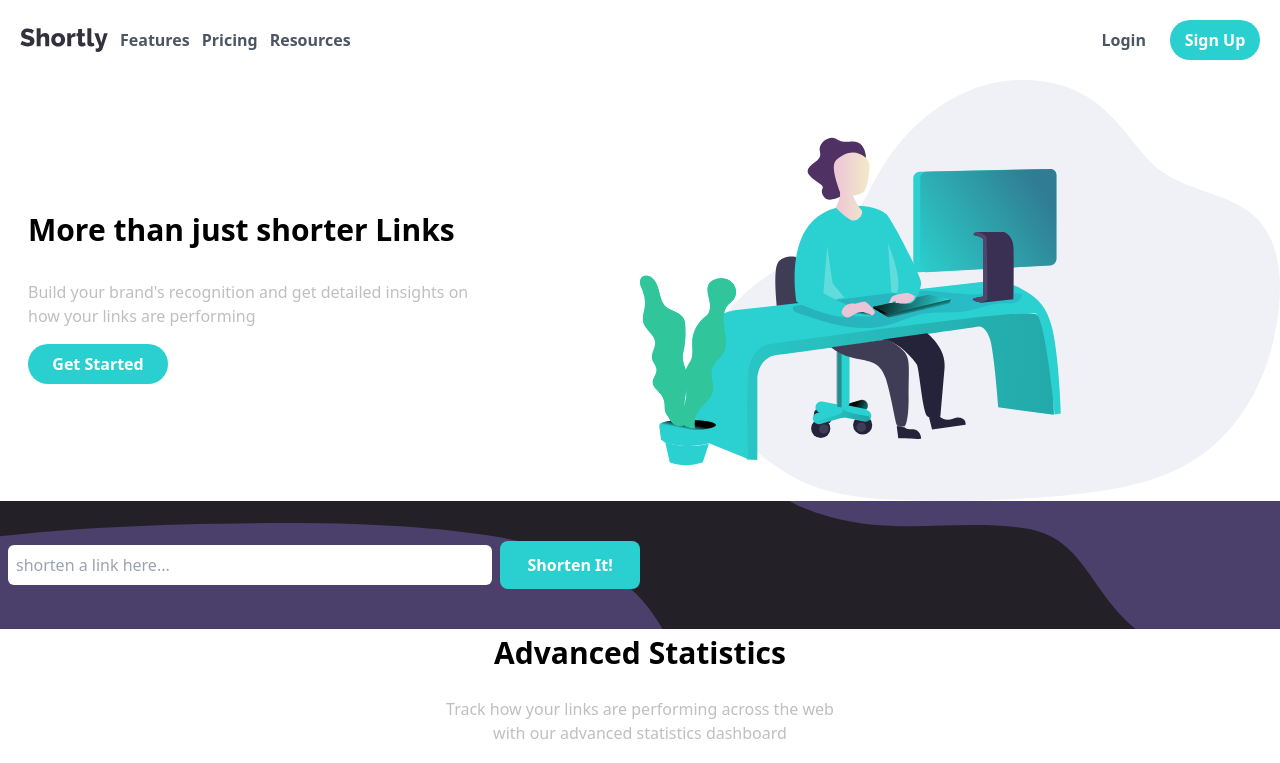
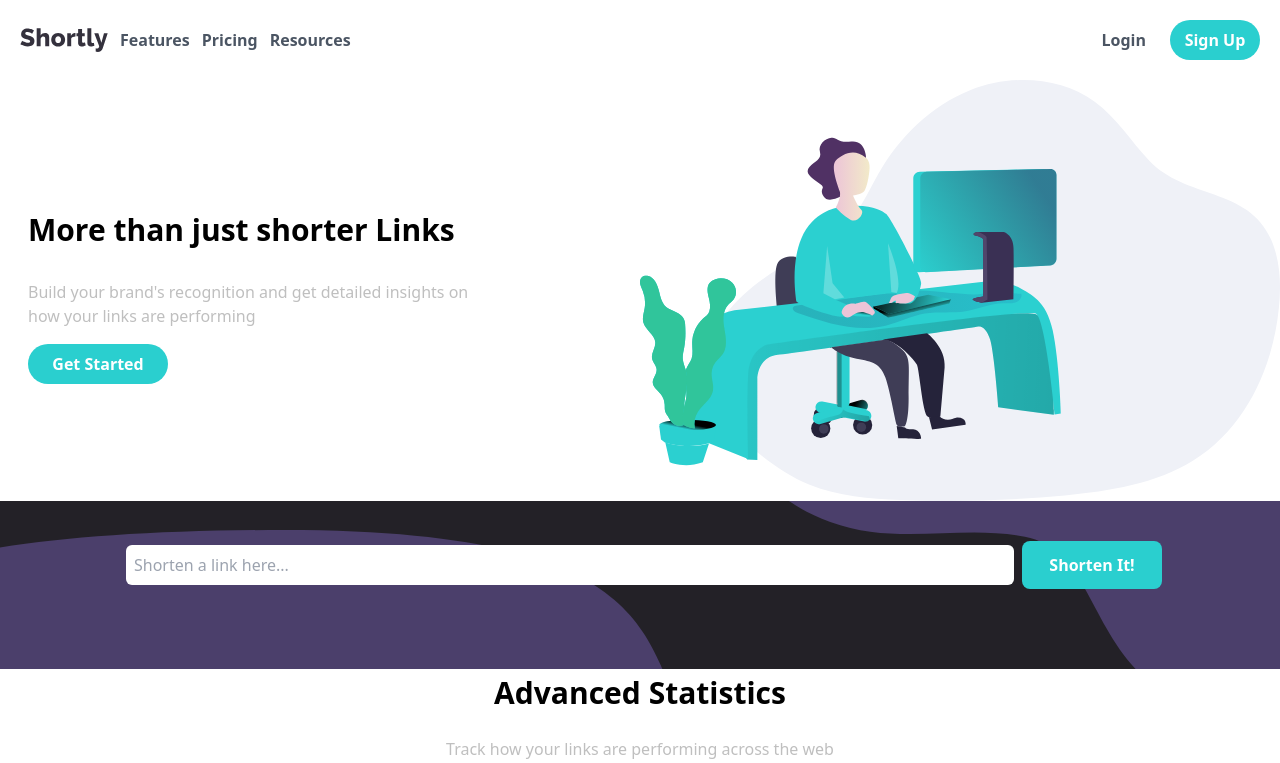
Before and after one commit to Md-Raihan-Alam/url-short-site-react, a React (Create React App) app: page / in a window 1280 px wide. Shown: the top 763 px of the page. Built offline with nearby package versions, Linux system fonts and the light colour scheme.

Commit message:
route set up, and ui fixed

```diff
--- a/package.json
+++ b/package.json
@@ -41,5 +41,6 @@
     "autoprefixer": "^10.4.19",
     "postcss": "^8.4.38",
     "tailwindcss": "^3.4.4"
-  }
+  },
+  "proxy": "https://cleanuri.com/api/v1/shorten"
 }
--- a/src/App.js
+++ b/src/App.js
@@ -1,19 +1,12 @@
-import Header from "./componenets/Header";
-import Hero from "./componenets/Hero";
-import ShortenLink from "./componenets/ShortenLink";
-import Offers from "./componenets/Offers";
-import Boost from "./componenets/Boost";
-import Footer from "./componenets/Footer";
+import Dashbaord from "./Dashboard";
+import { BrowserRouter, Routes, Route } from "react-router-dom";
 function App() {
   return (
-    <div>
-      <Header />
-      <Hero />
-      <ShortenLink />
-      <Offers />
-      <Boost />
-      <Footer />
-    </div>
+    <BrowserRouter>
+      <Routes>
+        <Route path="/" element={<Dashbaord />} />
+      </Routes>
+    </BrowserRouter>
   );
 }
 
--- /dev/null
+++ b/src/Dashboard.js
@@ -0,0 +1,20 @@
+import Header from "./componenets/Header";
+import Hero from "./componenets/Hero";
+import ShortenLink from "./componenets/ShortenLink";
+import Offers from "./componenets/Offers";
+import Boost from "./componenets/Boost";
+import Footer from "./componenets/Footer";
+function Dashbaord() {
+  return (
+    <div>
+      <Header />
+      <Hero />
+      <ShortenLink />
+      <Offers />
+      <Boost />
+      <Footer />
+    </div>
+  );
+}
+
+export default Dashbaord;
--- a/src/componenets/ShortenLink.js
+++ b/src/componenets/ShortenLink.js
@@ -1,4 +1,4 @@
-import { useState } from "react";
+import React, { useState } from "react";
 
 const ShortenLink = () => {
   const [linkURL, setLinkURL] = useState("");
@@ -6,31 +6,33 @@ const ShortenLink = () => {
   const [error, setError] = useState(false);
 
   const shortenAPI = async (urlLink) => {
-    const url = "https://cleanuri.com/api/v1/shorten";
-    const encodedUrlLink = encodeURIComponent(urlLink.trim());
+    const apiUrl = "https://smolurl.com/api/links";
 
     try {
-      const response = await fetch(url, {
+      const response = await fetch(apiUrl, {
         method: "POST",
         headers: {
-          "Content-Type": "application/x-www-form-urlencoded",
+          Accept: "application/json",
+          "Content-Type": "application/json",
         },
-        body: `url=${encodedUrlLink}`,
+        body: JSON.stringify({
+          url: urlLink,
+        }),
       });
 
-      const ans = await response.json();
+      if (!response.ok) {
+        throw new Error("ERROR " + response.statusText);
+      }
 
-      if (response.ok) {
+      const data = await response.json();
+      const shortenLink = data.data.short_url;
+
       setError(false);
       setLinkURL("");
-        const shortenLink = ans.result_url;
       setShortenedLinks((prevLinks) => [
         ...prevLinks,
         { originalLink: urlLink, shortenLink },
       ]);
-      } else {
-        setError(true);
-      }
     } catch (error) {
       console.error("Failed to shorten the link:", error);
       setError(true);
@@ -53,11 +55,12 @@ const ShortenLink = () => {
   };
 
   return (
-    <div className="w-full relative backgroundShorten flex flex-col tab:flex-row justify-center items-center h-min py-4 bg-darkViolet">
-      <div className="w-11/12 tab:w-[70%] pl-2 outline-none rounded-md py-2 my-5">
+    <div className="w-full relative backgroundShorten flex flex-col  justify-center items-center h-min py-4 bg-darkViolet">
+      <div className="w-full flex justify-center items-center tab:flex-row flex-col">
+        <div className="w-11/12 tab:w-[70%] pl-2 outline-none flex justify-center items-center rounded-md py-2 my-5">
           <input
             type="text"
-          placeholder="shorten a link here..."
+            placeholder="Shorten a link here..."
             className={`w-full pl-2 outline-none rounded-md py-2 ${
               error ? "inputDesign" : ""
             }`}
@@ -79,9 +82,11 @@ const ShortenLink = () => {
         >
           Shorten It!
         </button>
+      </div>
+
       <div
         className="flex flex-col justify-center items-center my-5 w-11/12"
-        id="shorteLinkDiv"
+        id="shortenLinkDiv"
       >
         {shortenedLinks.map((link, index) => (
           <div
```
Lines whose indentation alone changed are shown as unchanged.
